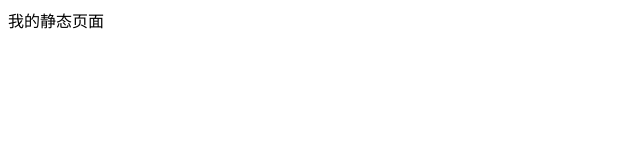
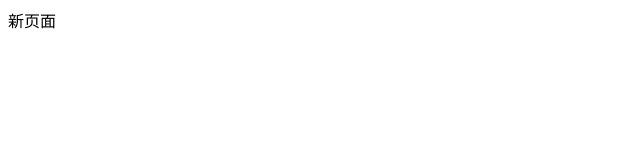
Before and after one commit to zhuxinping/git-project, a plain HTML site: page index.html in a window 1280 px wide. Shown: the full height of the page, 0-640 px from the left. Drawn offline with Linux system fonts and the light colour scheme.

Commit message:
提交修改的页面

```diff
--- a/index.html
+++ b/index.html
@@ -5,6 +5,6 @@
     <title>Title</title>
 </head>
 <body>
-我的静态页面
+新页面
 </body>
 </html>
```
